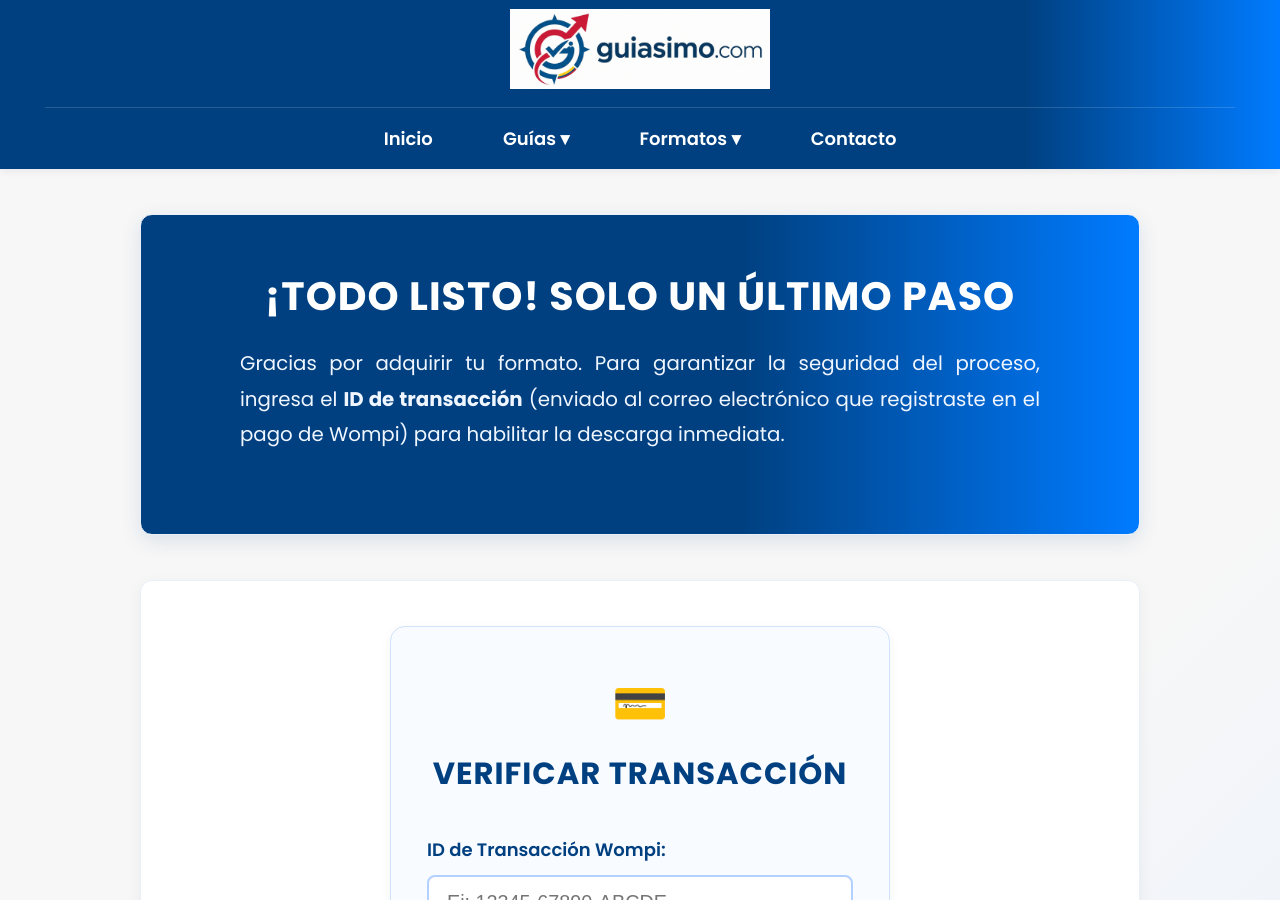
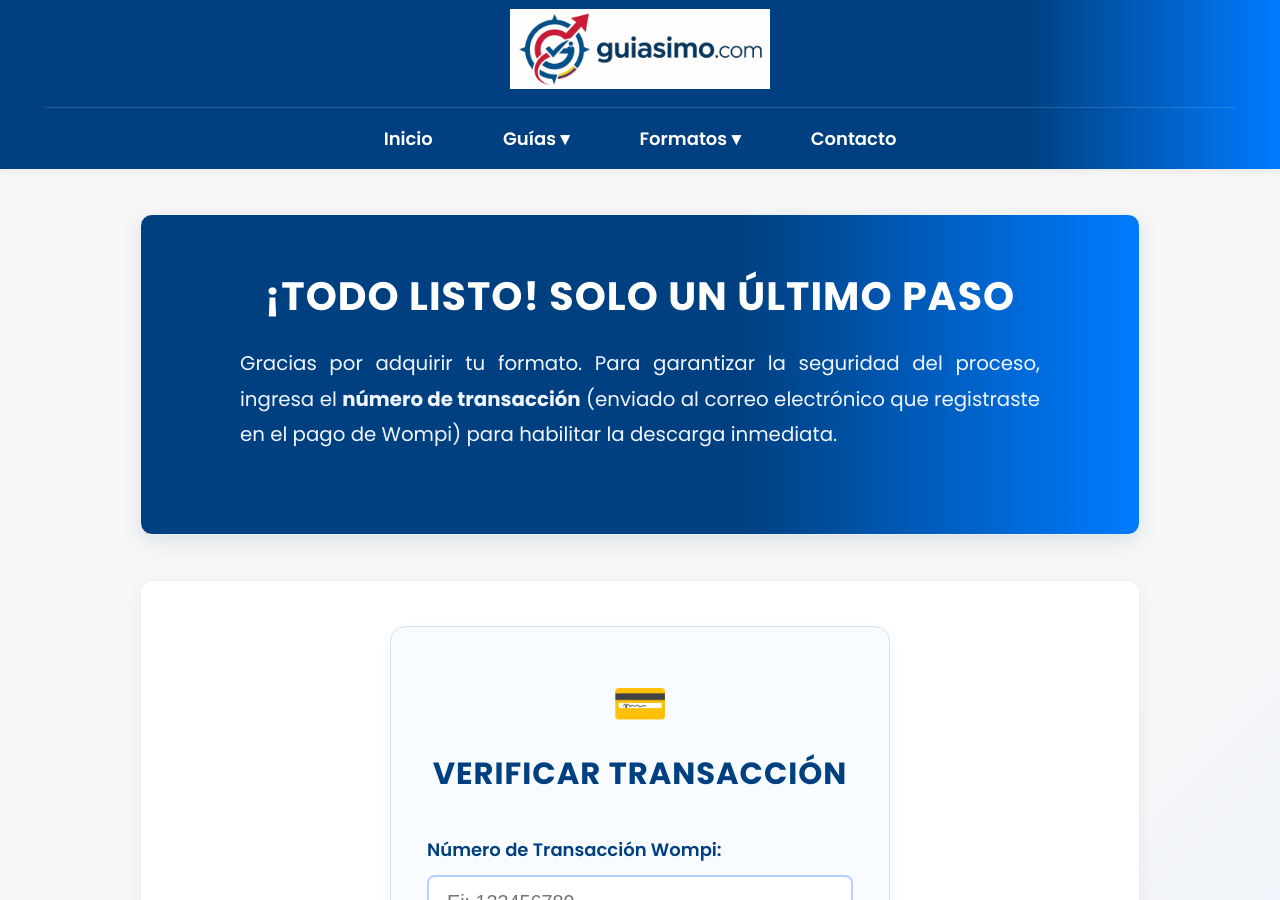
Before and after one commit to ManuDavril31/simo, a Jekyll site: the page built from formatos/experiencia-laboral-independiente/thanks/index.md, in a window 1280 px wide and 900 px high. Built offline with Jekyll 4.4.1, drawn with Linux system fonts in a browser that asks for light colours.

Commit message:
verificacion de 24 horas link de pago

```diff
--- a/formatos/experiencia-laboral-independiente/thanks/index.md
+++ b/formatos/experiencia-laboral-independiente/thanks/index.md
@@ -7,7 +7,7 @@
 
 <section class="hero">
   <h1>¡Todo listo! Solo un último paso</h1>
-  <p>Gracias por adquirir tu formato. Para garantizar la seguridad del proceso, ingresa el <strong>ID de transacción</strong> (enviado al correo electrónico que registraste en el pago de Wompi) para habilitar la descarga inmediata.</p>
+  <p>Gracias por adquirir tu formato. Para garantizar la seguridad del proceso, ingresa el <strong>número de transacción</strong> (enviado al correo electrónico que registraste en el pago de Wompi) para habilitar la descarga inmediata.</p>
 </section>
 
 <section id="verification-panel">
@@ -17,8 +17,8 @@
       <h2>Verificar Transacción</h2>
     </div>
     <div class="card-body">
-      <label for="transaction-id">ID de Transacción Wompi:</label>
-      <input type="text" id="transaction-id" placeholder="Ej: 12345-67890-ABCDE" autocomplete="off">
+      <label for="transaction-id">Número de Transacción Wompi:</label>
+      <input type="text" id="transaction-id" placeholder="Ej: 123456789" autocomplete="off">
       <p class="helper-text">Lo encuentras en el correo de confirmación de Wompi o en la pantalla final de pago.</p>
 
       <button id="btn-verify" class="btn-verify">
@@ -230,7 +230,7 @@
   async function checkTransaction() {
     const id = inputId.value.trim();
     if (!id) {
-      showError('Por favor ingresa un ID válido.');
+      showError('Por favor ingresa un número de transacción válido.');
       return;
     }
 
@@ -249,6 +249,17 @@
       if (result && result.data) {
         const transaction = result.data;
 
+        // Validación de vigencia de 24 horas
+        const createdAt = new Date(transaction.created_at);
+        const now = new Date();
+        const diffInMs = now - createdAt;
+        const diffInHours = diffInMs / (1000 * 60 * 60);
+
+        if (diffInHours > 24) {
+          showError('Este número de transacción ha expirado. El acceso a la descarga tiene una vigencia de 24 horas desde la creación del pago.');
+          return;
+        }
+
         switch (transaction.status) {
           case 'APPROVED':
             handleSuccess();
@@ -263,10 +274,10 @@
             showError('La transacción fue anulada.');
             break;
           default:
-            showError('No se pudo verificar el estado de la transacción. Verifica el ID ingresado.');
+            showError('No se pudo verificar el estado de la transacción. Verifica el número ingresado.');
         }
       } else {
-        showError('No se encontró información para este ID de transacción.');
+        showError('No se encontró información para este número de transacción.');
       }
     } catch (error) {
       console.error('Error verificando pago:', error);
```
Also changed, not shown: 13 other files.
